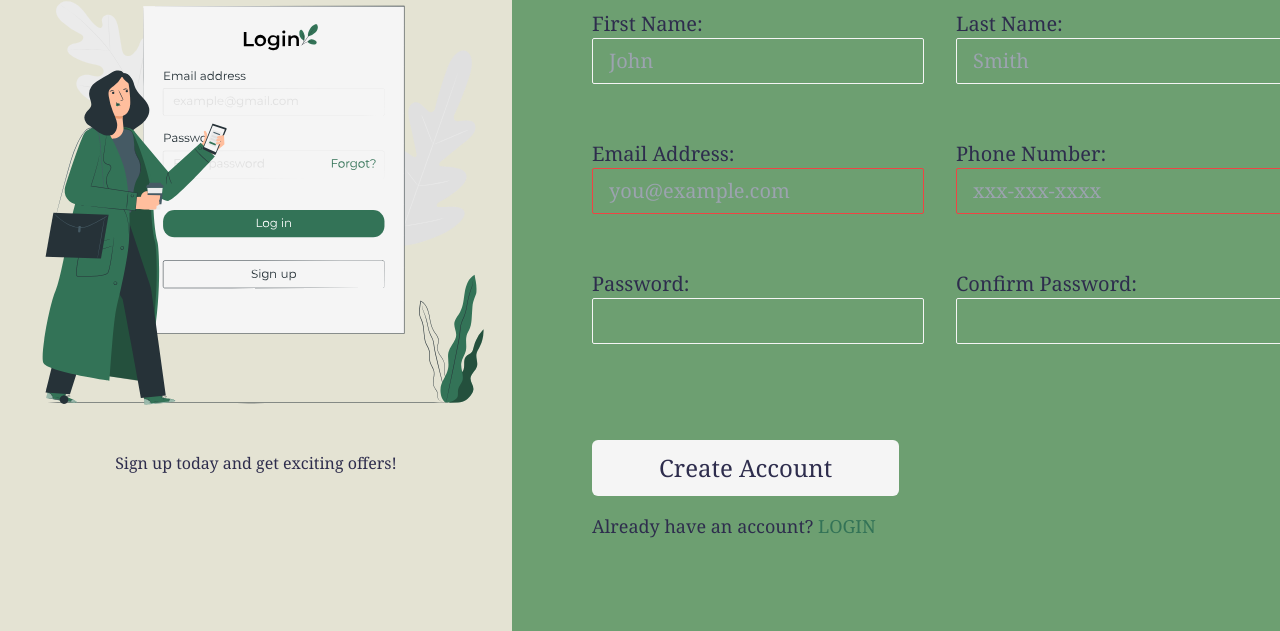
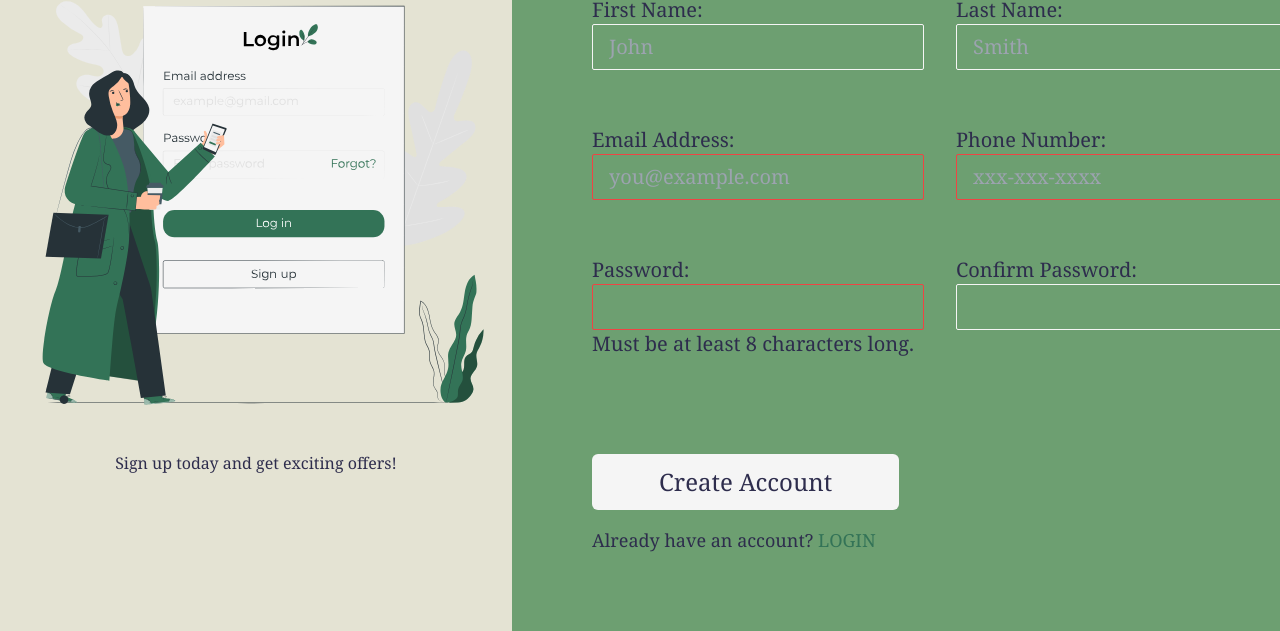
Before and after one commit to giahenville/Sign-up-Form, a website: page index.html in a window 1280 px wide. Shown: the part 169-800 px from the top of the page. Drawn offline with Linux system fonts and the light colour scheme.

Commit message:
feat: Add password validation

```diff
--- a/index.html
+++ b/index.html
@@ -55,12 +55,16 @@
                 <div class="flex flex-col md:flex-row mb-10">
                     <div class="flex flex-col mb-4 md:mr-8">
                         <label for="password">Password:</label>
-                        <input type="password" id="password" name="password" class="rounded-sm bg-[#6D9F71] border border-[#F5F5F5] px-4 py-2" required>
+                        <input title="Must be at least 8 characters."type="password" pattern="[a-zA-Z0-9]{8,}"
+                        id="password" name="password" class="rounded-sm bg-[#6D9F71] border border-[#F5F5F5]
+                        px-4 py-2 valid:border-green-500 invalid:border-red-500" required>
+                        <p>Must be at least 8 characters long.</p>
                     </div>
 
                     <div class="flex flex-col">
                         <label for="password_confirm">Confirm Password:</label>
                         <input type="password" id="password_confirm" name="password_confirm" class="rounded-sm bg-[#6D9F71] border border-[#F5F5F5] px-4 py-2" required>
+
                     </div>
                 </div>
 
```
Also changed, not shown: dist/output.css.
